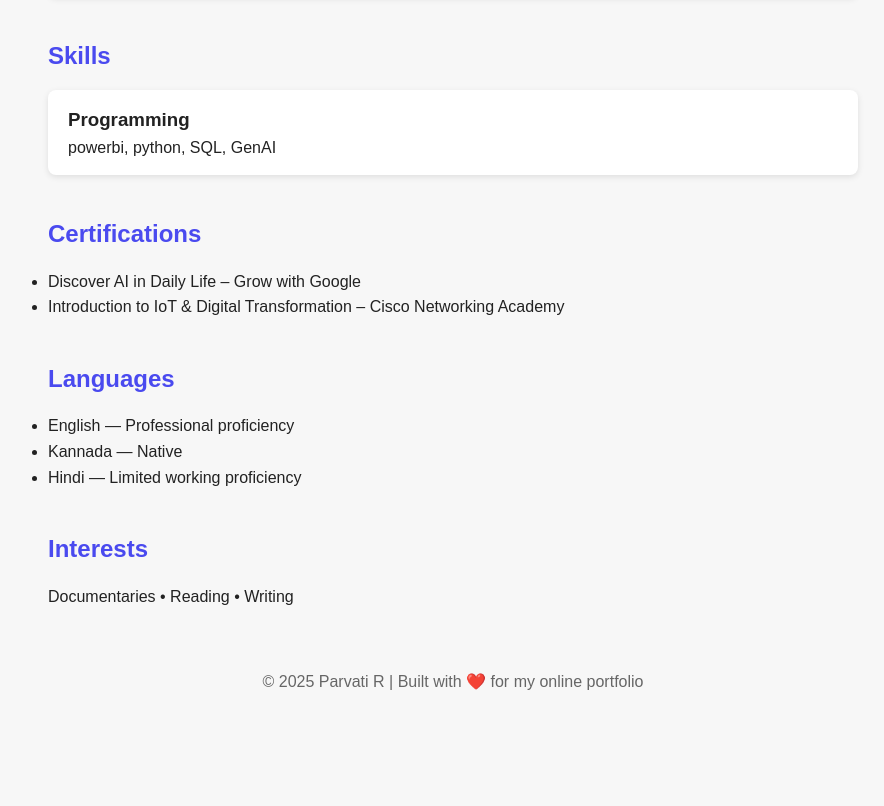
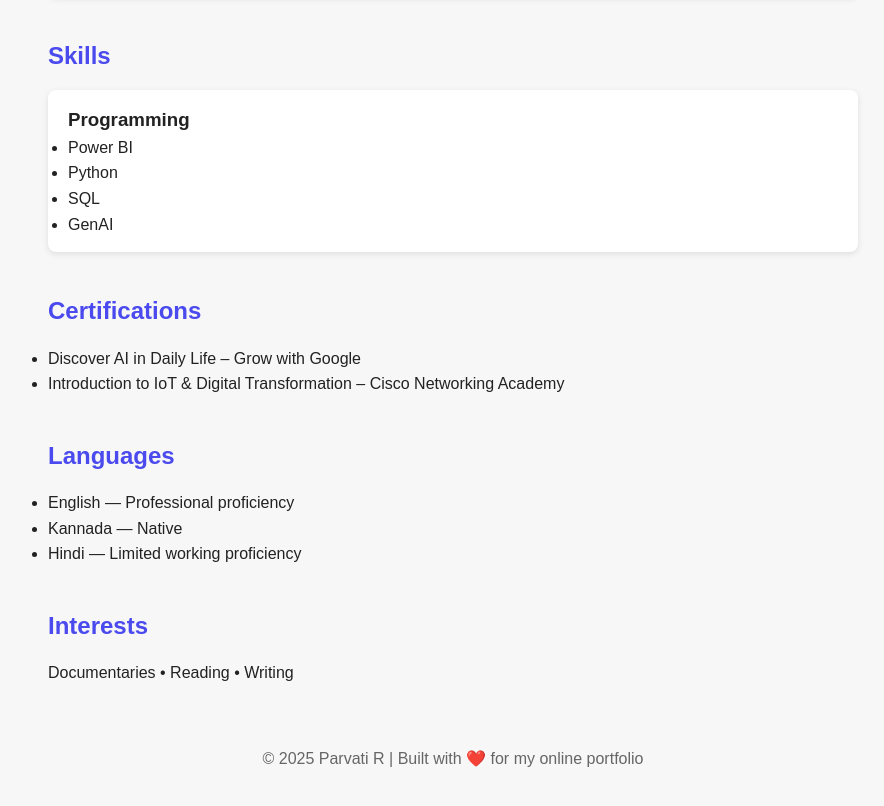
Before and after one commit to parvati-rg/parvati-rg, a plain HTML site: page index.html in a window 1280 px wide. Shown: the part 1140-1946 px from the top of the page, without its empty margins (187-1071 px from the left). Drawn offline with Linux system fonts and the light colour scheme.

Commit message:
Update index.html

```diff
--- a/index.html
+++ b/index.html
@@ -68,11 +68,17 @@
         <h2>Skills</h2>
 
         <div class="skills-grid">
-            <div class="skill-box">
-                <h3>Programming</h3>
-                <p> powerbi, python, SQL, GenAI</p>
-            </div>
-        </div>
+    <div class="skill-box">
+        <h3>Programming</h3>
+        <ul>
+            <li>Power BI</li>
+            <li>Python</li>
+            <li>SQL</li>
+            <li>GenAI</li>
+        </ul>
+    </div>
+</div>
+
     </section>
 
     <section id="certifications">
```
